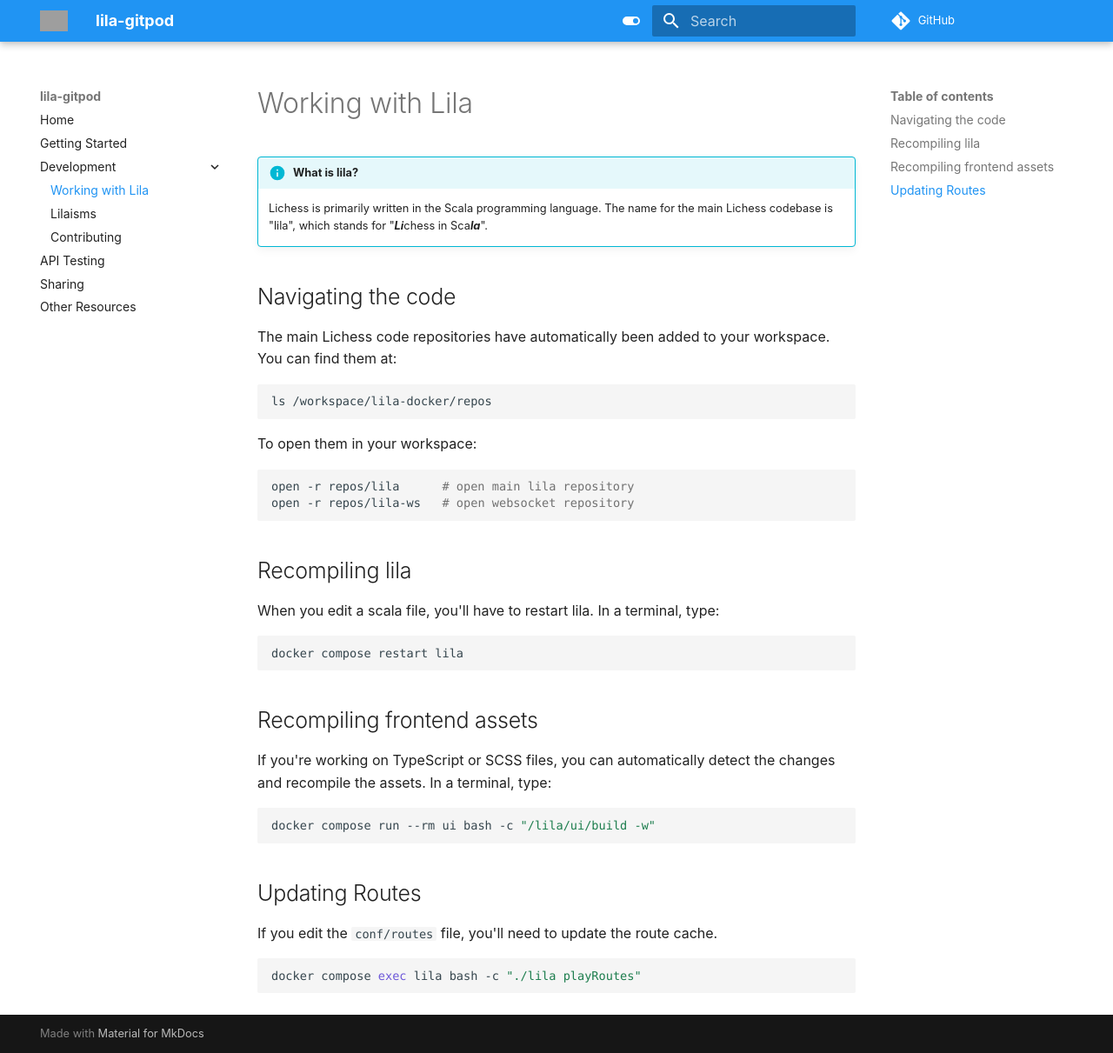
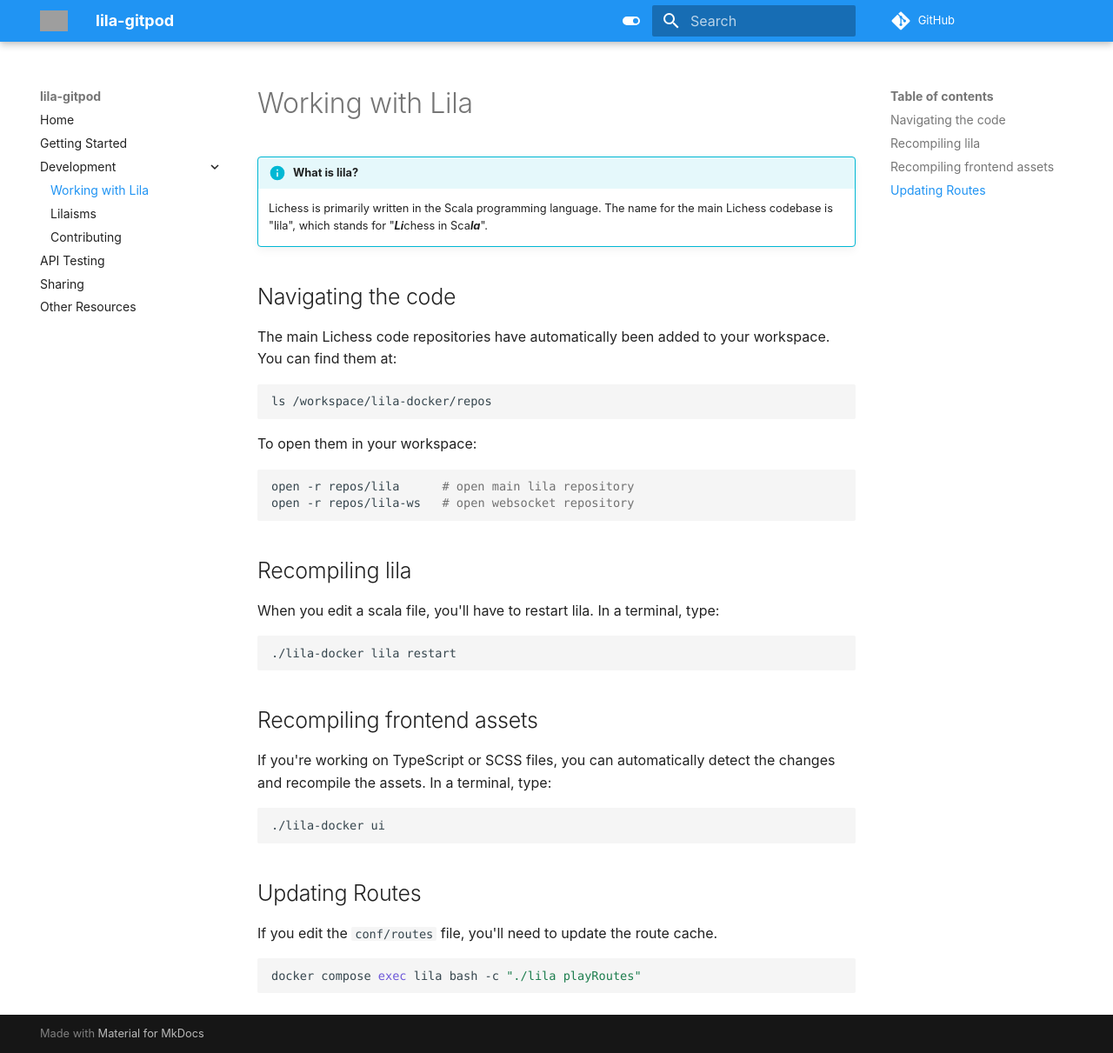
Before and after one commit to lichess-org/lila-gitpod, an MkDocs documentation site: the page built from docs/development.md, in a window 1280 px wide and 1211 px high. Shown: the whole window at 87% size. Built offline with MkDocs 1.6.1 and Material for MkDocs 9.7.7, drawn with Linux system fonts in a browser that asks for light colours; comment, search, counter and statistics services are not loaded; grey boxes are pictures that could not be loaded.

Commit message:
use shortcut commands for restarting and rebuilding ui

````diff
--- a/docs/development.md
+++ b/docs/development.md
@@ -24,7 +24,7 @@
 When you edit a scala file, you'll have to restart lila. In a terminal, type:
 
 ```bash
-docker compose restart lila
+./lila-docker lila restart
 ```
 
 ## Recompiling frontend assets
@@ -32,7 +32,7 @@
 If you're working on TypeScript or SCSS files, you can automatically detect the changes and recompile the assets. In a terminal, type:
 
 ```bash
-docker compose run --rm ui bash -c "/lila/ui/build -w"
+./lila-docker ui
 ```
 
 ## Updating Routes
````
